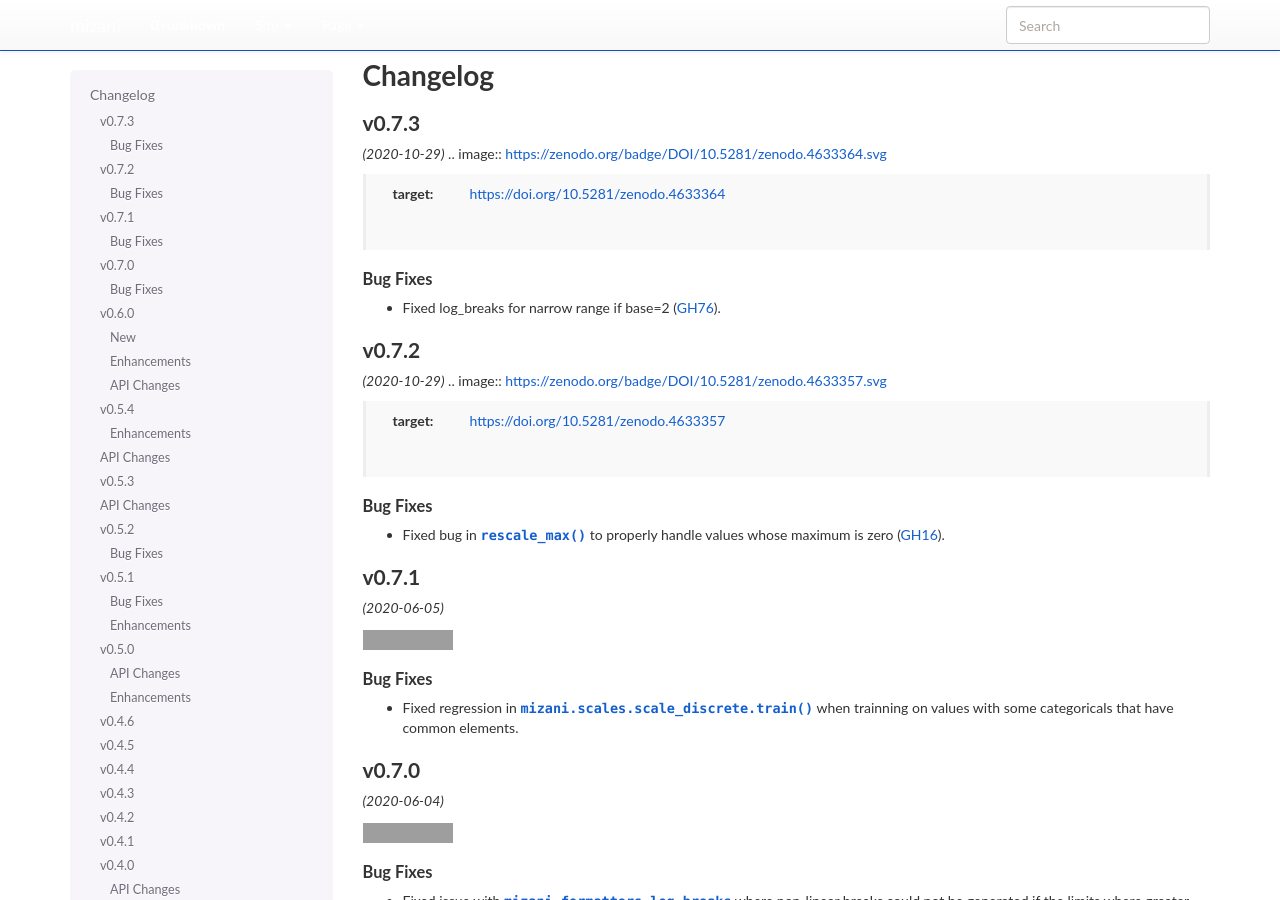
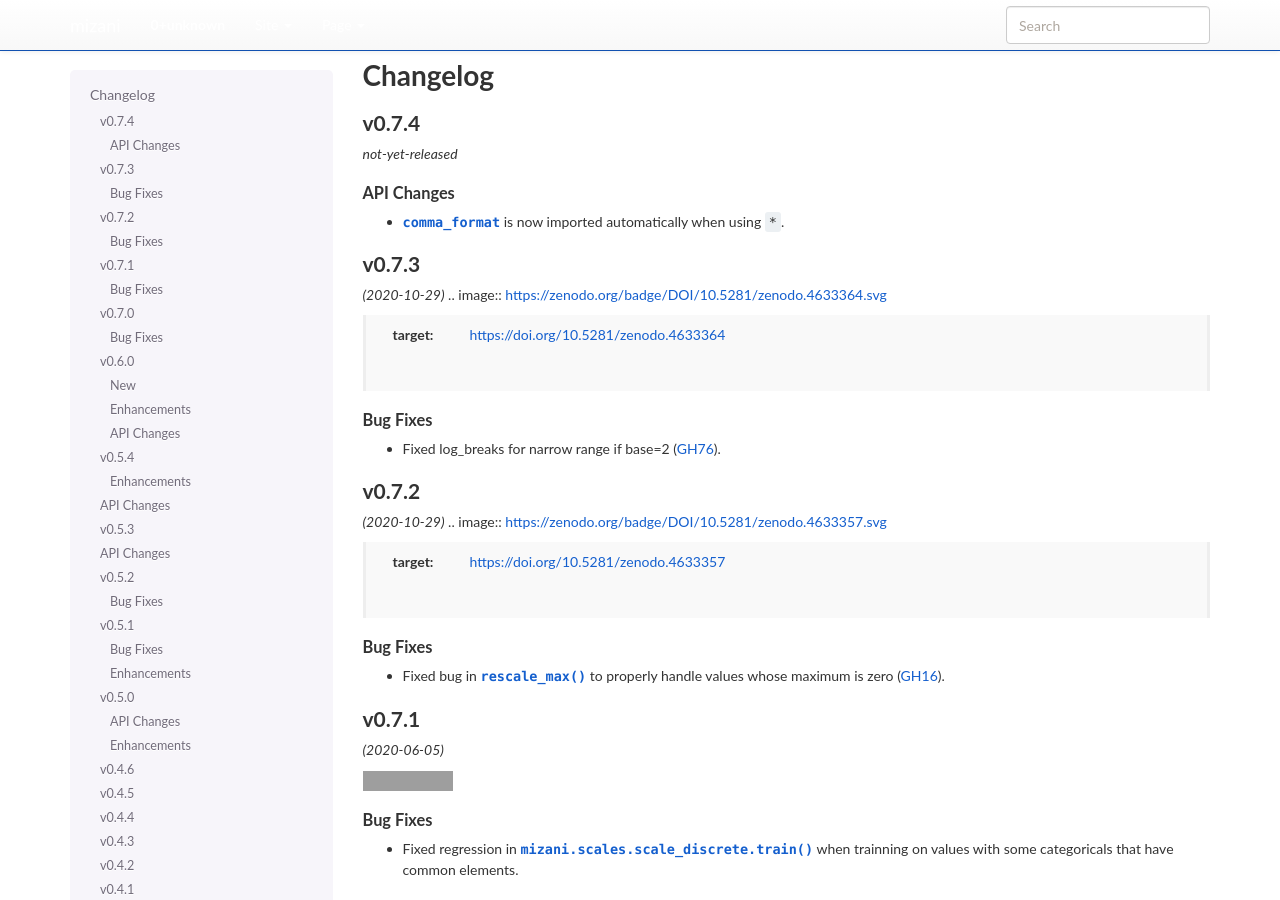
Before and after one commit to has2k1/mizani, a Sphinx documentation site: the page built from doc/changelog.rst, in a window 1280 px wide and 900 px high. Built offline with Sphinx 7.4.7, drawn with Linux system fonts in a browser that asks for light colours; nearby versions of some CDN libraries; library files that are not in the unit come from our copies; pages that are not in the unit, such as notebooks, are missing from menus; grey boxes are pictures that could not be loaded.

Commit message:
Add comma_format to __all__

```diff
--- a/doc/changelog.rst
+++ b/doc/changelog.rst
@@ -1,5 +1,15 @@
 Changelog
 =========
+
+v0.7.4
+------
+*not-yet-released*
+
+API Changes
+***********
+
+- :class:`~mizani.formatters.comma_format` is now imported
+  automatically when using ``*``.
 
 v0.7.3
 ------
```
Also changed, not shown: 1 other file.
